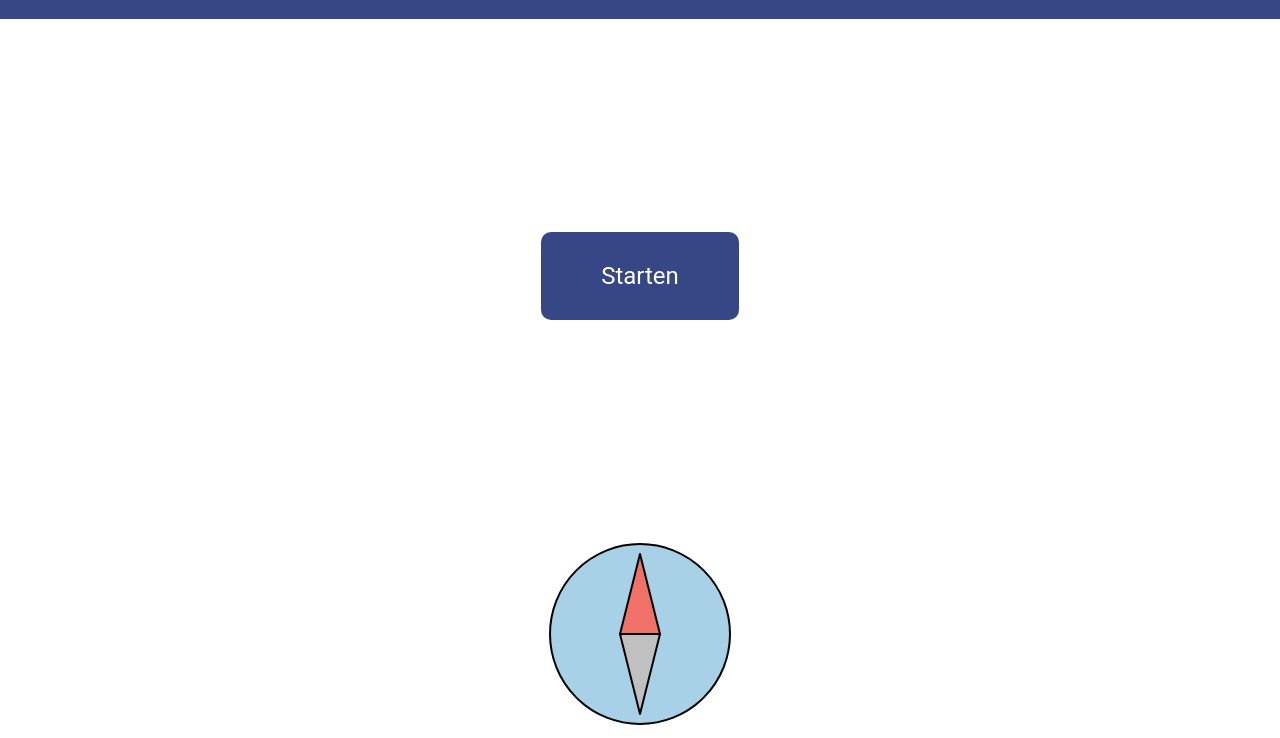
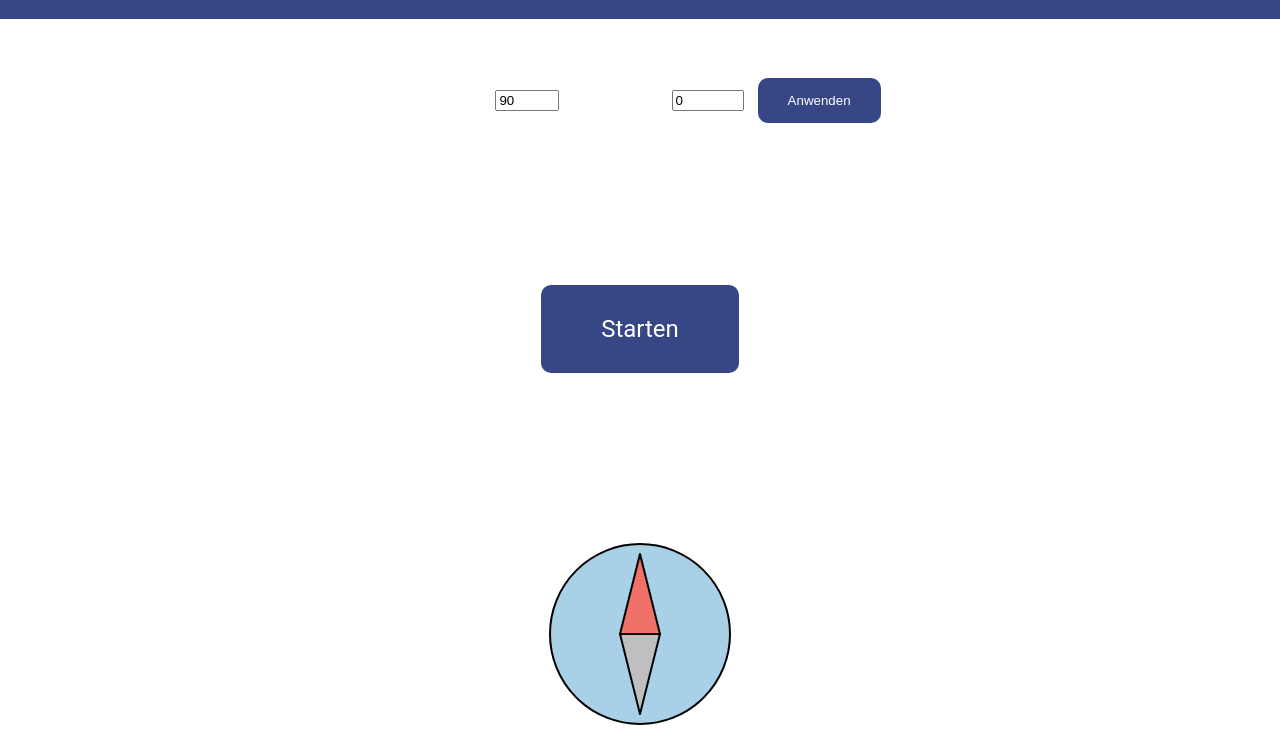
Before and after one commit to tomeckardt/geo, a plain HTML site: page index.html in a window 1280 px wide. Shown: the part 62-800 px from the top of the page. Drawn offline with Linux system fonts and the light colour scheme.

Commit message:
Style, Kompass sollte flüssiger laufen

```diff
--- a/compass.js
+++ b/compass.js
@@ -71,7 +71,7 @@ function update(orientation) {
         let city = nearestBinarySearch(orientation)
         document.querySelector("#cityname").innerHTML = city.asciiname
         document.querySelector("#citydistance").innerHTML = "Distanz:<br>" + city.relDistance.toLocaleString() + "km"
-        let deg = - orientation - screen.orientation.angle
+        let deg = - orientation
         compass.style.mozTransform    = 'rotate('+deg+'deg)';
         compass.style.msTransform     = 'rotate('+deg+'deg)';
         compass.style.oTransform      = 'rotate('+deg+'deg)';
--- a/index.html
+++ b/index.html
@@ -8,13 +8,23 @@
     <script type="module" src="compass.js"></script>
 </head>
 <body>
-    <!-- Skripte -->
-
     <!-- Content -->
     <div class="content">
         <header class="row header">
             <h1>Städtekompass</h1>
         </header>
+        <div class="popup">
+            <h3>Kompassrichtung</h3>
+            <label style="margin: 10px">
+                Breitengrad
+                <input type="number" min="-90" max="90" value="90" id="latitude" required>
+            </label>
+            <label style="margin: 10px">
+                Längengrad
+                <input type="number" min="-180" max="180" value="0" id="longitude" required>
+            </label>
+            <button>Anwenden</button>
+        </div>
         <div class="row main_content">
             <div id="btn_container">
                 <button id="permission_btn">Starten</button>
--- a/style.css
+++ b/style.css
@@ -1,12 +1,12 @@
 :root {
-    --font: 1.5em Roboto, serif;
+    --font-family: 'Roboto', sans-serif
 }
 
 html, body {
     height: 100%;
     margin: 0;
     text-align: center;
-    font: var(--font);
+    font-family: var(--font-family);
     color: white;
 }
 
@@ -18,6 +18,8 @@ html, body {
 
 .header {
     background: #374785;
+    display: flex;
+    justify-content: space-evenly;
 }
 
 .content .row.main_content {
@@ -38,18 +40,25 @@ html, body {
     flex-direction: row;
 }
 
-#permission_btn {
-    font: var(--font);
+button {
     background-color: #374785;
-    padding: 30px 60px;
+    color: white;
     border-width: 0;
+    padding: 15px 30px;
     border-radius: 10px;
-    color: white;
 }
-#permission_btn:hover {
+
+button:hover {
     background-color: #A8D0E6;
     color: #374785;
 }
+
+#permission_btn {
+    font-family: var(--font-family);
+    font-size: 1.5em;
+    padding: 30px 60px;
+}
+
 
 .citydata {
     color: slategray;
```
Lines whose indentation alone changed are shown as unchanged.
